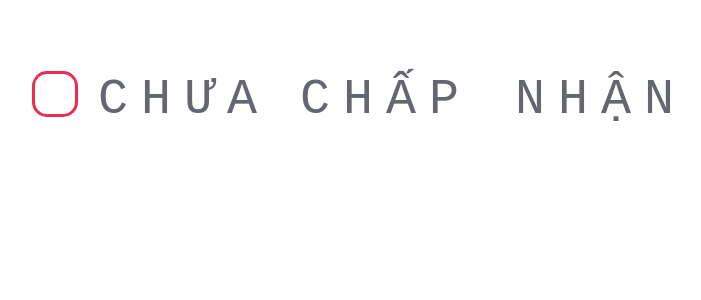
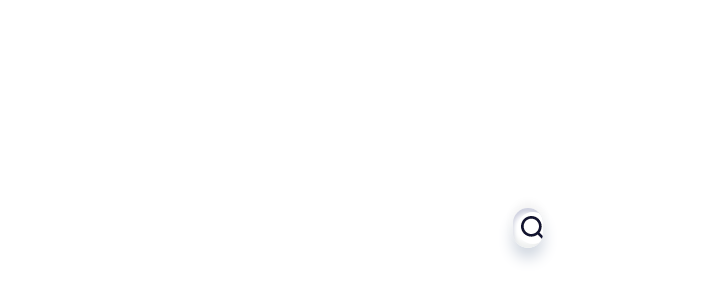
Before and after one commit to huynhlephuc/cool_css_scss, a React (Create React App) app: page / in a window 1280 px wide. Shown: the part 172-472 px from the top of the page, without its empty margins (112-813 px from the left). Built offline with nearby package versions, Linux system fonts and the light colour scheme.

Commit message:
upadte search

```diff
--- a/src/App.js
+++ b/src/App.js
@@ -1,12 +1,15 @@
 import './App.css';
 import './assets/index.scss';
-import { SlideCheckbox } from './components/checkbox/slide_checkbox';
+// import { SlideCheckbox } from './components/checkbox/slide_checkbox';
+// import { ChangeFontColor } from './components/font/change_font_color';
+import { SearchResponsive } from './components/search/search_responsive';
+
 
 function App() {
   return (
     <div className="App">
       <header className="App-header">
-        <SlideCheckbox />
+        <SearchResponsive />
       </header>
     </div>
   );
--- /dev/null
+++ b/src/assets/font_style/change_font_color.scss
@@ -0,0 +1,41 @@
+.effect, .text {
+    position: absolute;
+    top: 20%;
+    left: 30%;
+    // padding-top: 10px;
+}
+
+.effect {
+    width: 35px;
+    height: 35px;
+    background-color: #000;
+    border-radius: 50%;
+    overflow: hidden;
+    animation: ef 3s ease-in-out infinite alternate;
+}
+
+.content {
+    color: #fff;
+    position: absolute;
+    left: 0;
+    width: max-content;
+    animation: ct 3s ease-in-out infinite alternate;
+}
+
+@keyframes ef {
+    from {
+        transform: translate(-20px, 0);
+    }
+    to {
+        transform: translate(110px, 0);
+    }
+}
+
+@keyframes ct {
+    from {
+        transform: translate(20px, 0);
+    }
+    to {
+        transform: translate(-110px, 0);
+    }
+}
--- a/src/assets/index.scss
+++ b/src/assets/index.scss
@@ -3,4 +3,6 @@
     padding: 0;
 }
 
-@import './checkbox_css/slide_checkbox.scss';
+// @import './checkbox_css/slide_checkbox.scss';
+// @import './font_style//change_font_color.scss';
+@import './search/search_responsive.scss';
--- /dev/null
+++ b/src/assets/search/search_responsive.scss
@@ -0,0 +1,51 @@
+.search {
+    position: absolute;
+    top: 50%;
+    left: 50%;
+    transform: translate(-50%, -50%);
+    display: flex;
+    align-items: center;
+    border-radius: 30px;
+    box-shadow: inset 0 5px 5px #CED0DF,
+    0 -5px 10px #f3f3f3,
+    inset 0 -5px 5px #EFF1F0,
+    0 10px 15px #CDD4DE;
+    width: 30px;
+    overflow: hidden;
+}
+
+.i, .i2 {
+    padding: 4px;
+    border-radius: 50%;
+}
+
+input {
+    opacity: 0;
+    transform: translate(-50px);
+    background-color: transparent;
+    border: none;
+    outline: none;
+    width: 100px;
+    padding: 0 20px;
+}
+
+.search:focus-within{
+    width: 200px;
+}
+
+.search:focus-within input {
+    opacity: 1;
+    transform: translate(0);
+}
+
+input ~ .i, .i2 {
+    opacity: 0;
+    transform: translate(50px);
+    transition: 0.5s;
+}
+
+input:valid ~ .i2 {
+    opacity: 1;
+    transform: translate(-20px);
+    transition: 0.5s;
+}
--- /dev/null
+++ b/src/components/font/change_font_color.jsx
@@ -0,0 +1,10 @@
+import React from 'react'
+
+export const ChangeFontColor = () => {
+  return (
+    <>
+    <div className="text">Hello world!!</div>
+    <div className="effect"><div className="content">Hello world!!</div></div>
+    </>
+  )
+}
--- /dev/null
+++ b/src/components/search/search_responsive.jsx
@@ -0,0 +1,11 @@
+import React from 'react'
+
+export const SearchResponsive = () => {
+  return (
+    <div className="search">
+        <img  className="i" src="/gif/search.gif" alt="anh kinh lup" />
+        <input className="text" required/>
+        <img className="i2" src="/gif/next.gif" alt="anh next" />
+    </div>
+  )
+}
```
Also changed, not shown: public/gif/next.gif (added), public/gif/search.gif (added).
